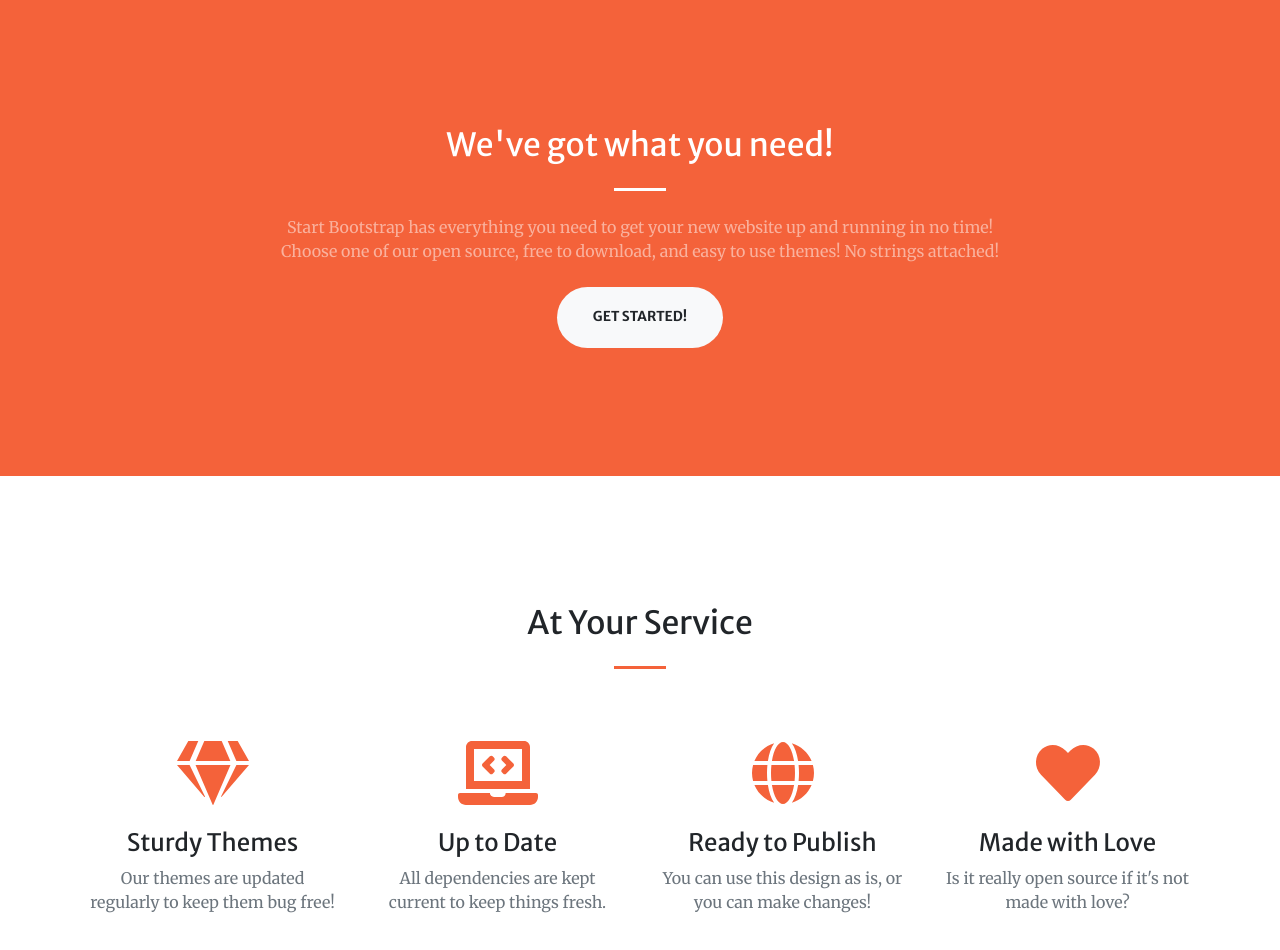
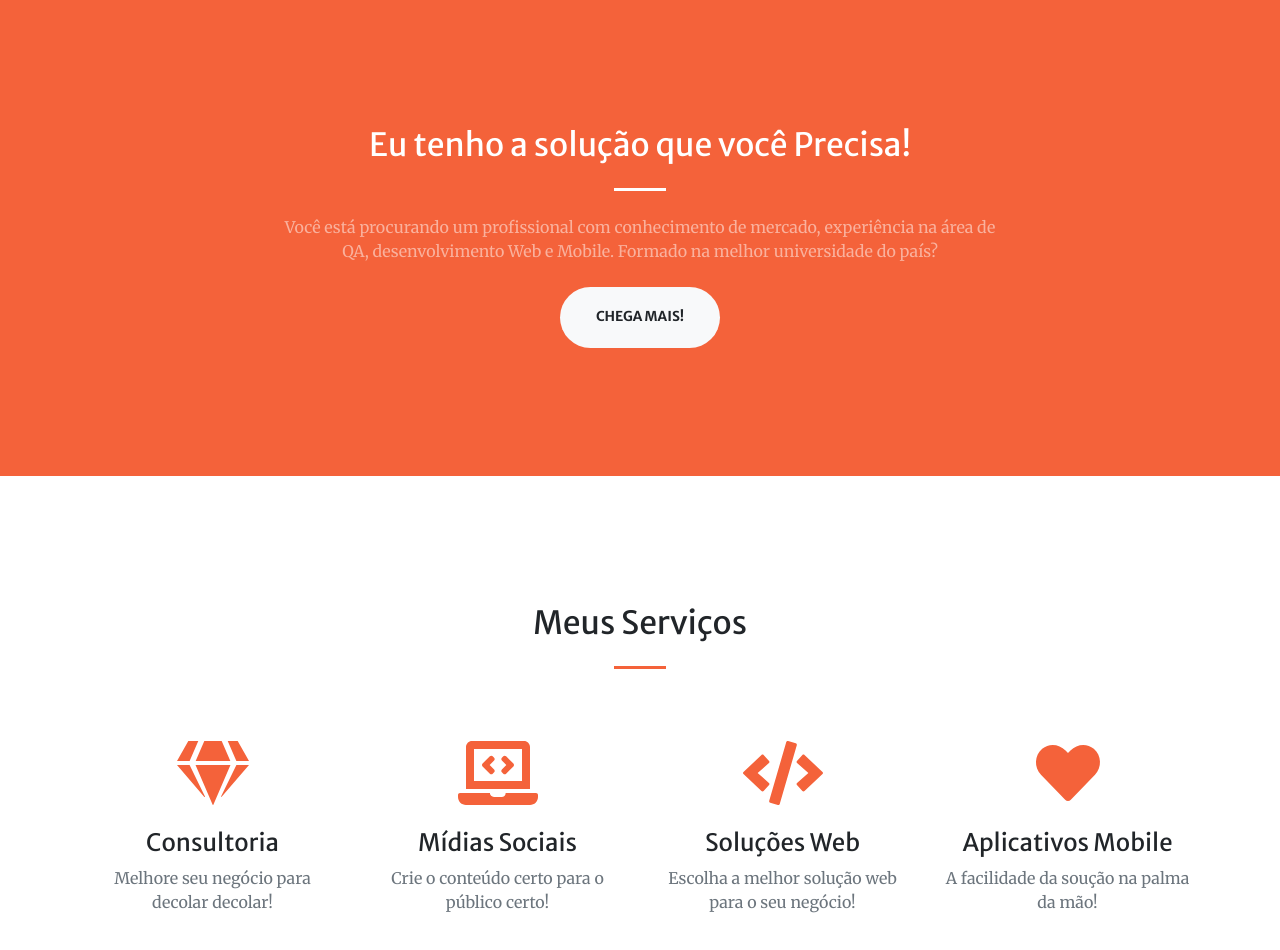
Before and after one commit to VictorCmelo/victor-melo-website, a plain HTML site: page src/pug/index.pug in a window 1280 px wide. Shown: the part 802-1752 px from the top of the page. Drawn offline with nearby package versions, Linux system fonts and the light colour scheme; files that its build step writes are made by us from their sources; files whose address does not match are found by name.

Commit message:
novas alterações

```diff
--- a/src/pug/index.pug
+++ b/src/pug/index.pug
@@ -50,50 +50,50 @@ html(lang='en')
             .container.h-100
                 .row.h-100.align-items-center.justify-content-center.text-center
                     .col-lg-10.align-self-end
-                        h1.text-uppercase.text-white.font-weight-bold Your Favorite Source of Free Bootstrap Themes
+                        h1.text-uppercase.text-white.font-weight-bold Seja bem-vindo a minha homepage
                         hr.divider.my-4
                     .col-lg-8.align-self-baseline
                         p.text-white-75.font-weight-light.mb-5
-                            | Start Bootstrap can help you build better websites using the Bootstrap framework! Just download a theme and start customizing, no strings attached!
-                        a.btn.btn-primary.btn-xl.js-scroll-trigger(href='#about') Find Out More
+                            | Engenheiro de computação pela Universidade Federal de Santa Catarina, Pós Graduado em Análise de Dados. Analista na Seção de Administração de Sistemas do Comando Rodoviário da Brigada Militar...
+                        a.btn.btn-primary.btn-xl.js-scroll-trigger(href='#about') Descubra mais
 
         // About
         section#about.page-section.bg-primary
             .container
                 .row.justify-content-center
                     .col-lg-8.text-center
-                        h2.text-white.mt-0 We've got what you need!
+                        h2.text-white.mt-0 Eu tenho a solução que você Precisa!
                         hr.divider.light.my-4
                         p.text-white-50.mb-4
-                            | Start Bootstrap has everything you need to get your new website up and running in no time! Choose one of our open source, free to download, and easy to use themes! No strings attached!
-                        a.btn.btn-light.btn-xl.js-scroll-trigger(href='#services') Get Started!
+                            | Você está procurando um profissional com conhecimento de mercado, experiência na área de QA, desenvolvimento Web e Mobile. Formado na melhor universidade do país?
+                        a.btn.btn-light.btn-xl.js-scroll-trigger(href='#services') Chega Mais!
 
         // Services
         section#services.page-section
             .container
-                h2.text-center.mt-0 At Your Service
+                h2.text-center.mt-0 Meus Serviços
                 hr.divider.my-4
                 .row
                     .col-lg-3.col-md-6.text-center
                         .mt-5
                             i.fas.fa-4x.fa-gem.text-primary.mb-4
-                            h3.h4.mb-2 Sturdy Themes
-                            p.text-muted.mb-0 Our themes are updated regularly to keep them bug free!
+                            h3.h4.mb-2 Consultoria
+                            p.text-muted.mb-0 Melhore seu negócio para decolar decolar!
                     .col-lg-3.col-md-6.text-center
                         .mt-5
                             i.fas.fa-4x.fa-laptop-code.text-primary.mb-4
-                            h3.h4.mb-2 Up to Date
-                            p.text-muted.mb-0 All dependencies are kept current to keep things fresh.
+                            h3.h4.mb-2 Mídias Sociais
+                            p.text-muted.mb-0 Crie o conteúdo certo para o público certo!
                     .col-lg-3.col-md-6.text-center
                         .mt-5
-                            i.fas.fa-4x.fa-globe.text-primary.mb-4
-                            h3.h4.mb-2 Ready to Publish
-                            p.text-muted.mb-0 You can use this design as is, or you can make changes!
+                            i.fas.fa-4x.fa-code.text-primary.mb-4
+                            h3.h4.mb-2 Soluções Web
+                            p.text-muted.mb-0 Escolha a melhor solução web para o seu negócio!
                     .col-lg-3.col-md-6.text-center
                         .mt-5
                             i.fas.fa-4x.fa-heart.text-primary.mb-4
-                            h3.h4.mb-2 Made with Love
-                            p.text-muted.mb-0 Is it really open source if it's not made with love?
+                            h3.h4.mb-2 Aplicativos Mobile
+                            p.text-muted.mb-0 A facilidade da soução na palma da mão!
 
         // Portfolio
         section#portfolio
@@ -151,18 +151,16 @@ html(lang='en')
         // Call to action
         section.page-section.bg-dark.text-white
             .container.text-center
-                h2.mb-4 Free Download at Start Bootstrap!
-                a.btn.btn-light.btn-xl(href='https://startbootstrap.com/themes/creative/') Download Now!
 
         // Contact
         section#contact.page-section
             .container
                 .row.justify-content-center
                     .col-lg-8.text-center
-                        h2.mt-0 Let's Get In Touch!
+                        h2.mt-0 Vamos Conversar ?!
                         hr.divider.my-4
                         p.text-muted.mb-5
-                            | Ready to start your next project with us? Give us a call or send us an email and we will get back to you as soon as possible!
+                            | Agora que você ja conhece meu trabalho, que tal fazer o primeiro contato e marcar uma entrevista e um orçamento sem compromisso? Na pior das hipótese você ganha um amigo 😁
                 .row
                     .col-lg-4.ml-auto.text-center.mb-5.mb-lg-0
                         i.fas.fa-phone.fa-3x.mb-3.text-muted
```
Also changed, not shown: src/pug/index.html.
